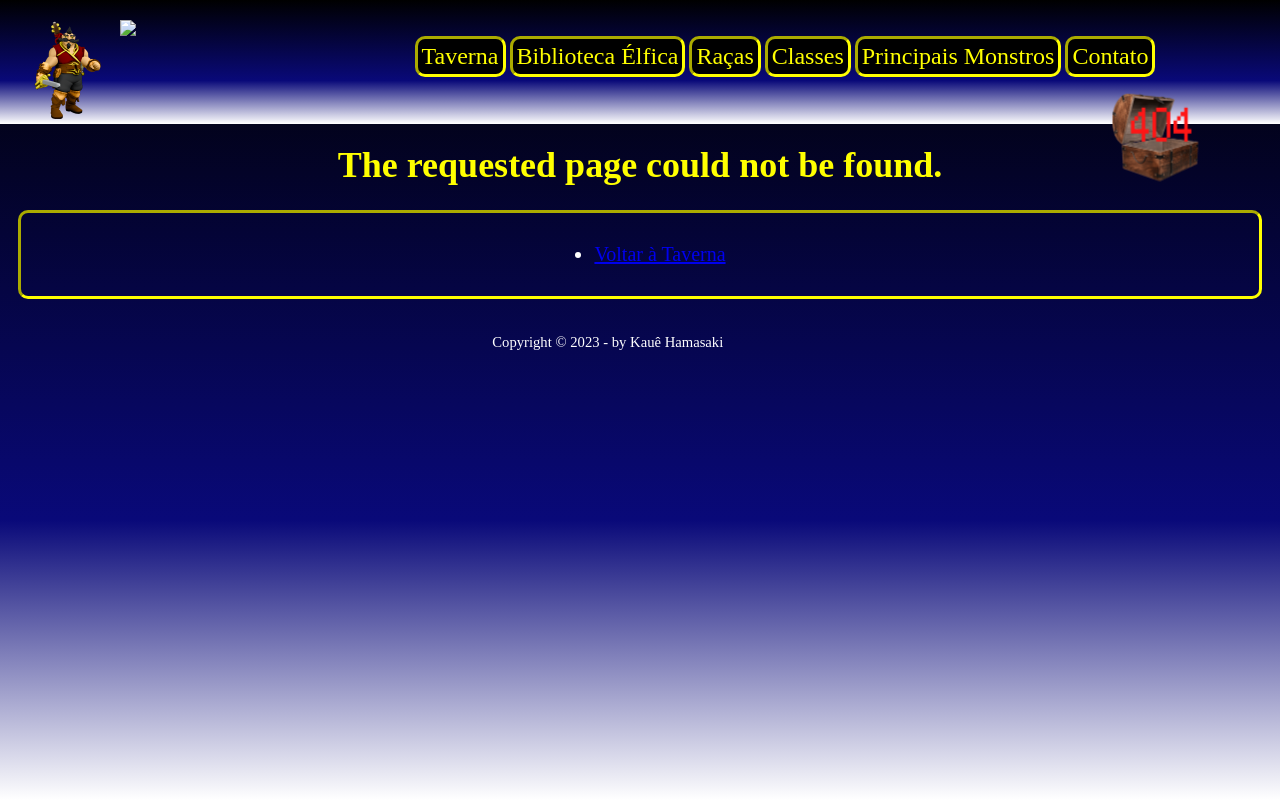
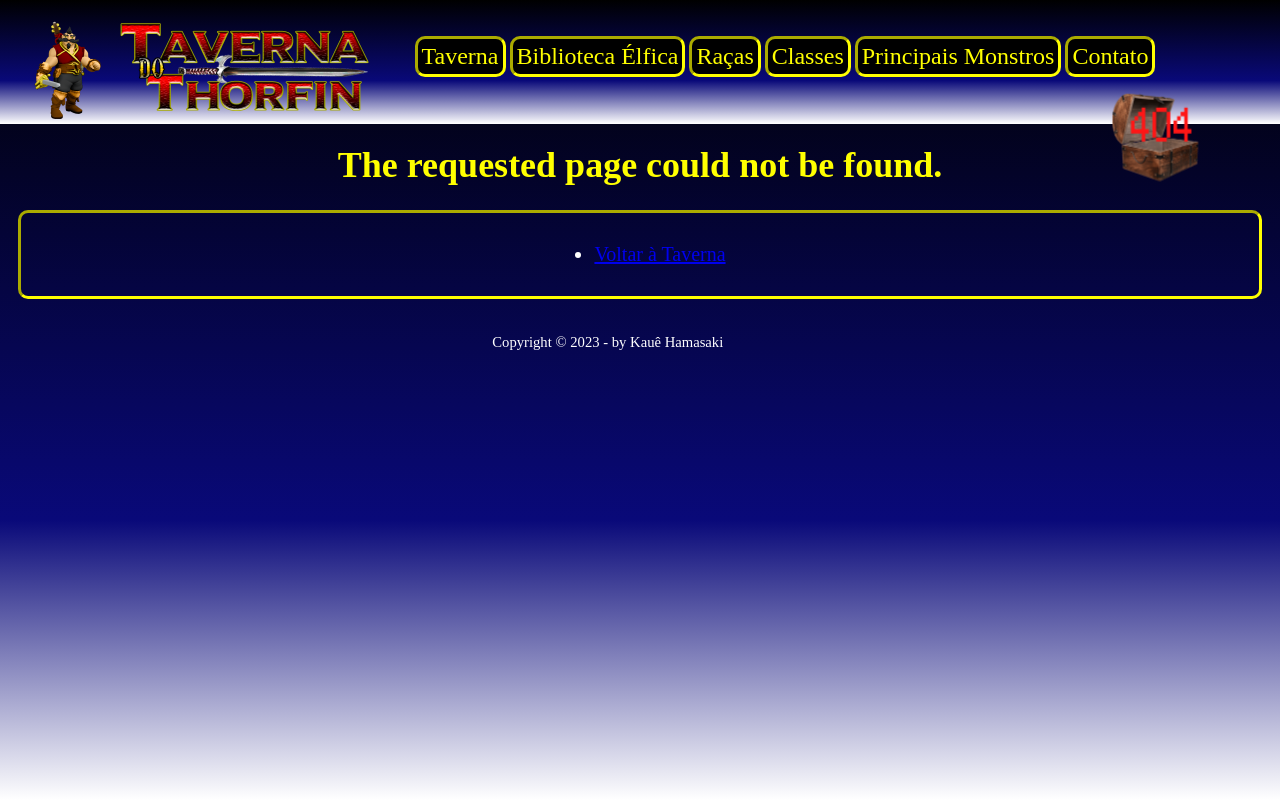
Before and after one commit to kauehamasaki/TavernadoThorfin, a plain HTML site: page 404.html in a window 1280 px wide. Drawn offline with Linux system fonts and the light colour scheme.

Commit message:
Update 404.html

```diff
--- a/404.html
+++ b/404.html
@@ -11,7 +11,7 @@
 				<div class="logo-menu-container">
 					<div class="logo">
 						<img src="imagens/Thorfin.png"/>
-						<img src="imagens/Logo Taverna do Baldur.png"/>
+						<img src="imagens/Logo Taverna do Thorfin.png"/>
 					</div>
 				</div>
 			<nav id="menu">
```
